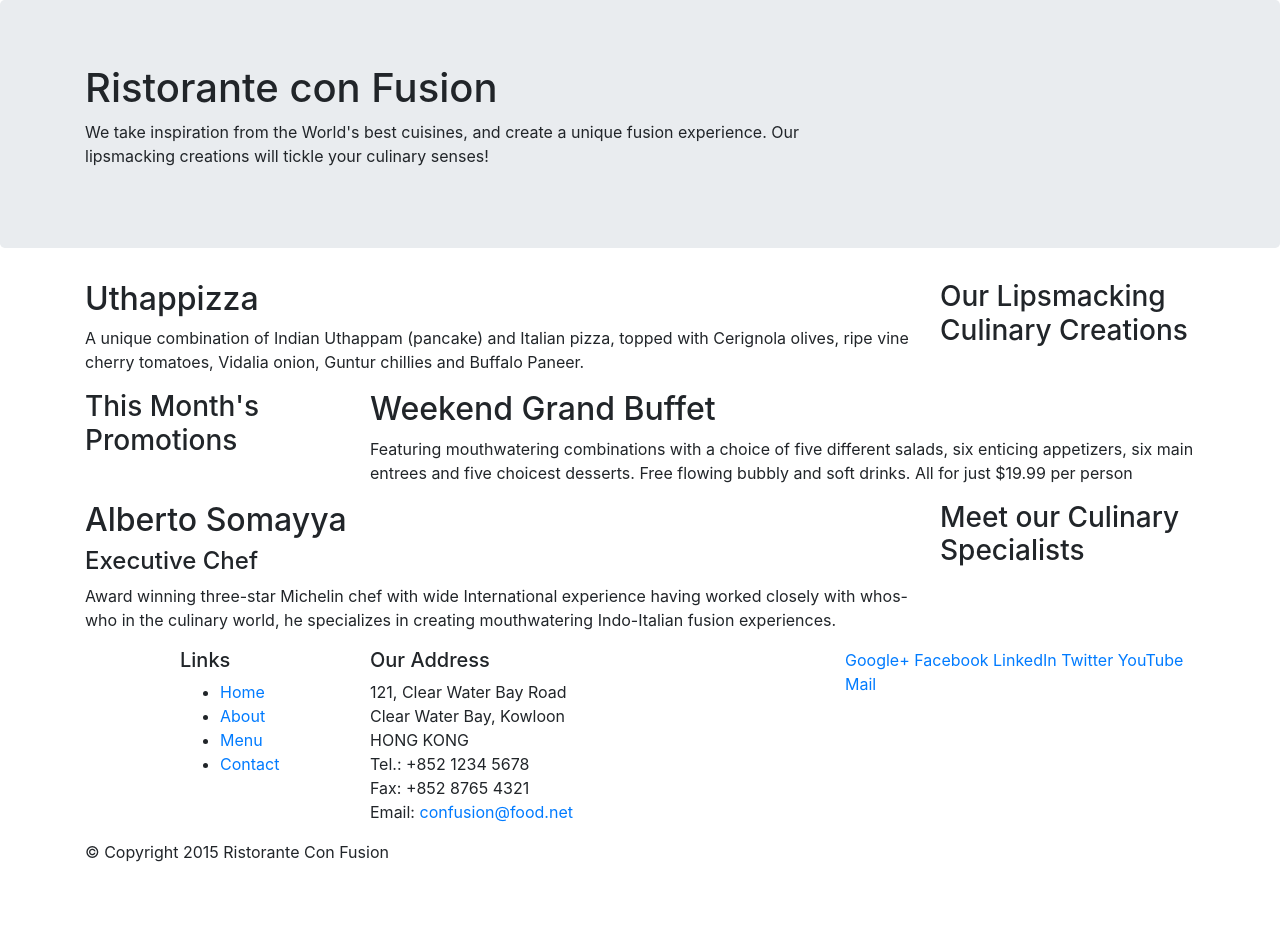
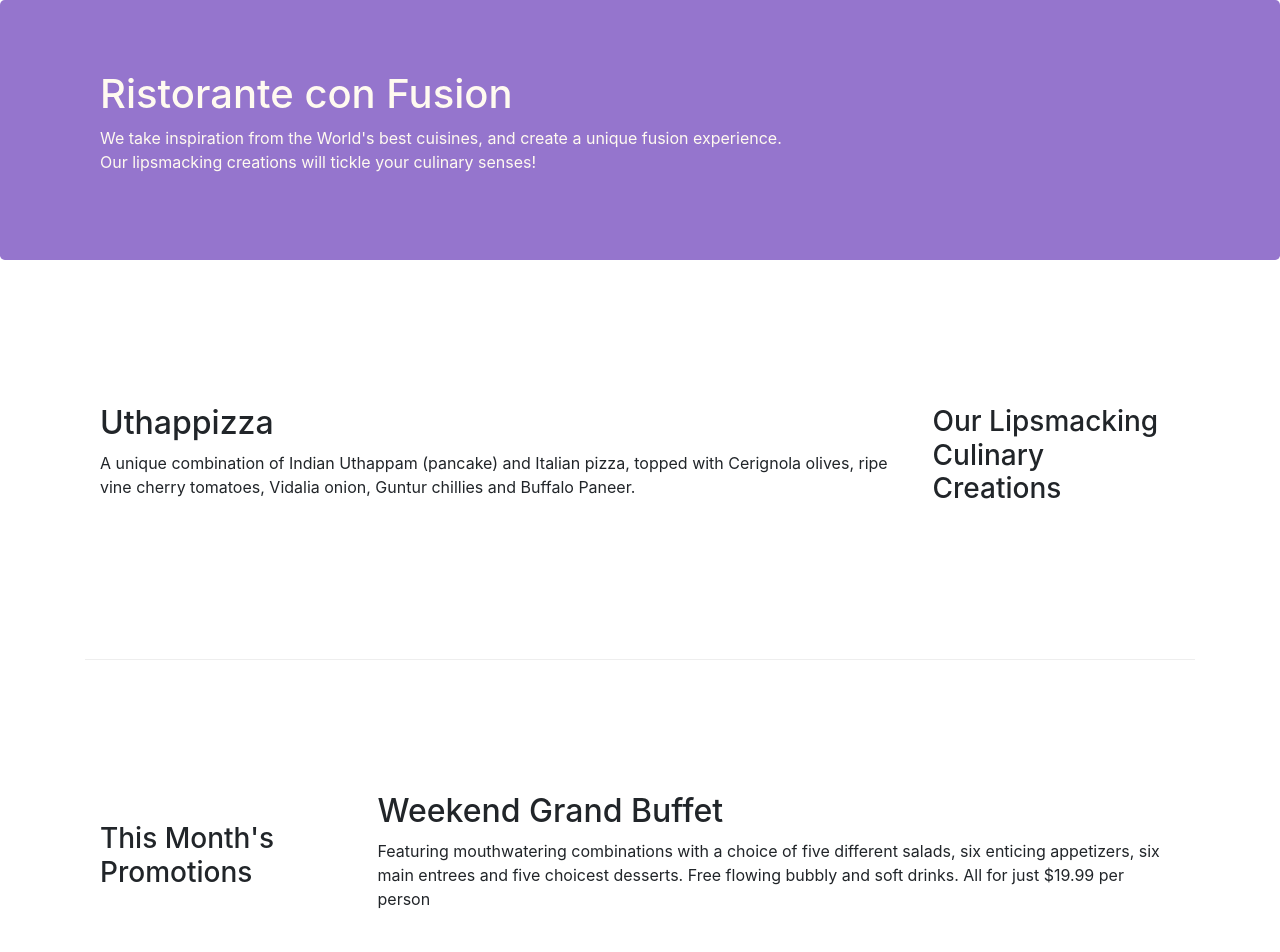
Before and after one commit to kirillvy/coursera-Bootstrap-course, a website: page index.html in a window 1280 px wide. Shown: the top 952 px of the page. Before the commit the page ends 880 px from the top, so only its background shows below. Drawn offline with nearby package versions, Linux system fonts and the light colour scheme.

Commit message:
exercise 1 p2

```diff
--- /dev/null
+++ b/css/styles.css
@@ -0,0 +1,30 @@
+.row-header {
+    margin: 0px auto;
+    padding: 0px auto;
+}
+
+.row-content {
+    margin: 0px auto;
+    padding: 50px 0px;
+    border-bottom: 1px ridge;
+    min-height: 400px;
+}
+
+.footer {
+    background-color: #d1c4e9;
+    margin: 0px auto;
+    padding: 20px 0px;
+}
+
+.jumbotron {
+    padding: 70px 30px;
+    margin: 0px auto;
+    background: #9575cd;
+    color: floralwhite;
+}
+
+address {
+    font-size: 80%;
+    margin: 0px;
+    color: #0f0f0f;
+}
--- a/index.html
+++ b/index.html
@@ -9,13 +9,14 @@
 
     <!-- Bootstrap CSS -->
     <link rel="stylesheet" href="node_modules/bootstrap/dist/css/bootstrap.min.css">
+    <link rel="stylesheet" href="css/styles.css">
     <title>Ristorante Con Fusion</title>
 </head>
 
 <body>
     <header class="jumbotron">
         <div class="container">
-            <div class="row">
+            <div class="row row-header">
                 <div class="col-12 col-sm-8">
                     <h1>Ristorante con Fusion</h1>
                     <p>We take inspiration from the World's best cuisines, and create a unique fusion experience. Our lipsmacking creations will tickle your culinary senses!</p>
@@ -26,7 +27,7 @@
         </div>
     </header>
     <div class="container">
-        <div class="row">
+        <div class="row row-content align-items-center">
             <div class="col-sm-4 order-sm-2 col-md-3">
                 <h3>Our Lipsmacking Culinary Creations</h3>
             </div>
@@ -37,7 +38,7 @@
         </div>
 
 
-        <div class="row">
+        <div class="row row-content align-items-center">
             <div class="col-sm-4 col-md-3">
                 <h3>This Month's Promotions</h3>
             </div>
@@ -47,7 +48,7 @@
             </div>
         </div>
 
-        <div class="row">
+        <div class="row row-content align-items-center">
             <div class="col-sm-4 order-sm-2 col-md-3">
                 <h3>Meet our Culinary Specialists</h3>
             </div>
@@ -59,12 +60,12 @@
         </div>
     </div>
 
-    <footer>
+    <footer class="footer">
         <div class="container">
             <div class="row">
                 <div class="col-5 offset-1 col-sm-2">
                     <h5>Links</h5>
-                    <ul>
+                    <ul class="list-unstyled">
                         <li><a href="#">Home</a></li>
                         <li><a href="#">About</a></li>
                         <li><a href="#">Menu</a></li>
@@ -82,8 +83,8 @@
 		              Email: <a href="mailto:confusion@food.net">confusion@food.net</a>
 		           </address>
                 </div>
-                <div class="col col-sm-4">
-                    <div>
+                <div class="col col-sm-4 align-self-center">
+                    <div style="text-align: center">
                         <a href="http://google.com/+">Google+</a>
                         <a href="http://www.facebook.com/profile.php?id=">Facebook</a>
                         <a href="http://www.linkedin.com/in/">LinkedIn</a>
@@ -93,7 +94,7 @@
                     </div>
                 </div>
             </div>
-            <div class="row">
+            <div class="row justify-content-center">
                 <div class="col-auto">
                     <p>© Copyright 2015 Ristorante Con Fusion</p>
                 </div>
```
